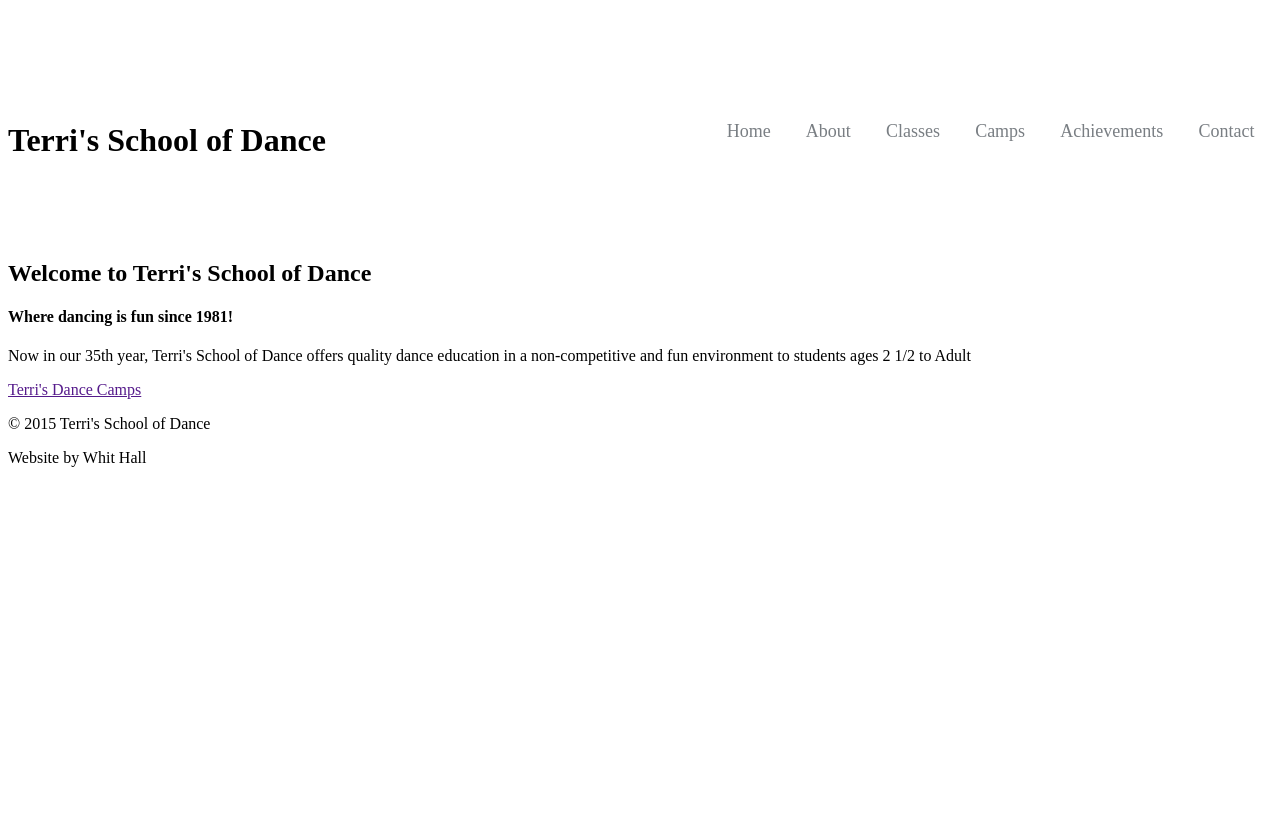
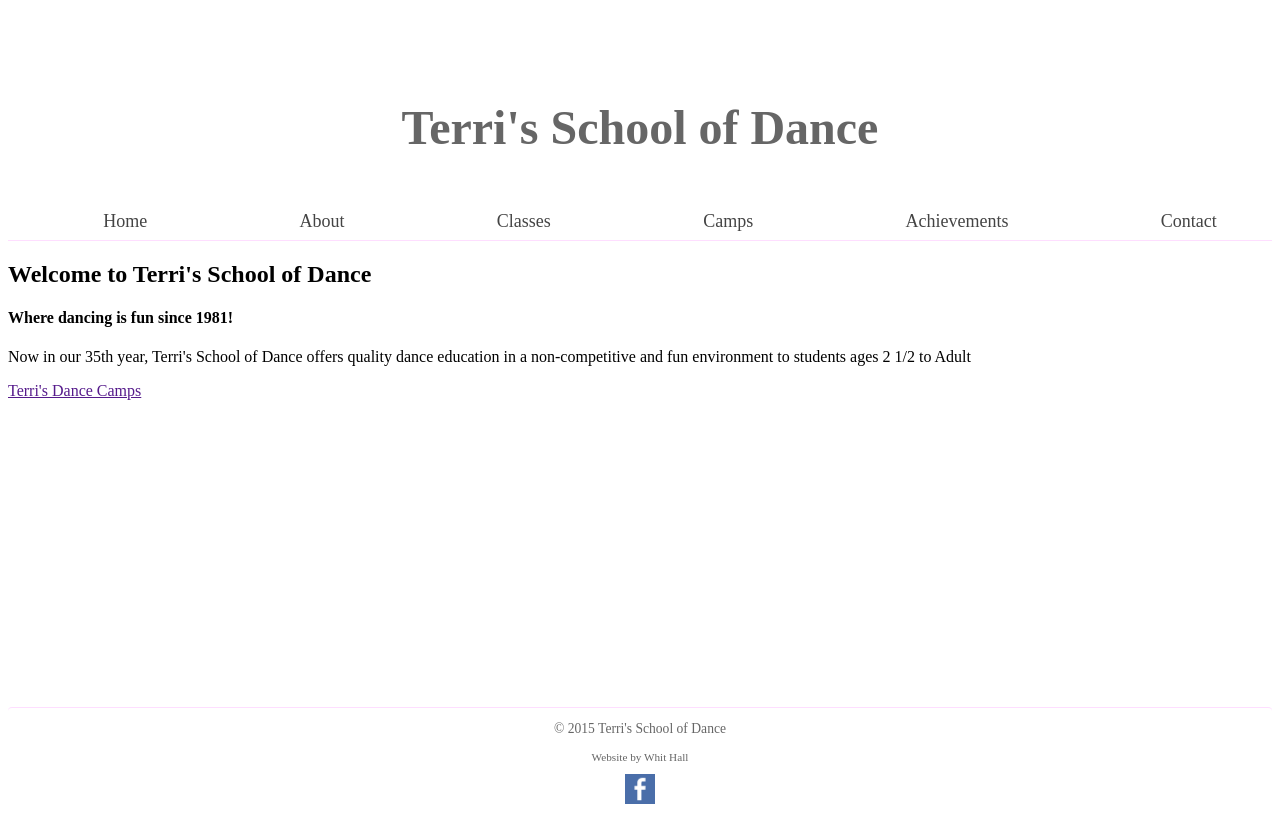
Before and after one commit to wmhall001/tsod, a plain HTML site: page index.html in a window 1280 px wide. Drawn offline with Linux system fonts and the light colour scheme; a web font is replaced by a local one.

Commit message:
header and footer

```diff
--- a/css/flexbox-nav.css
+++ b/css/flexbox-nav.css
@@ -2,7 +2,6 @@
 
 header {
     padding-top: 2em;
-    al
 }
 
 header,
@@ -13,6 +12,7 @@ header,
 
 .pagetitle {
     align-self: center;
+    font-family: 'Suranna', serif;
 }
 
 .nav {
@@ -25,7 +25,7 @@ ul {
 }
 
 .nav a {
-    color: #797e83;
+    color: #444;
     text-decoration: none;
     list-style: none;
     display: block;
@@ -61,10 +61,16 @@ ul {
     header {
         height: 200px;
         justify-content: flex-end;
+        border-bottom: 1px solid #fedeff;
+    }
+
+    .pagetitle {
+        font-size: 3em;
+        color: #666;
     }
 
     .nav {
-        margin-top: 3em;
+        margin: 1em 3em 0 3em;
         flex-direction: row;
         justify-content: space-between;
     }
@@ -73,23 +79,3 @@ ul {
         border-bottom-color: transparent;
     }
 }
-
-@media (min-width: 1025px) {
-    header {
-        flex-direction: row;
-    }
-
-    .pagetitle {
-        margin-right: auto;
-    }
-
-    .nav {
-        margin-top: 0;
-        align-self: center;
-    }
-
-    .nav li {
-        margin-left: .65em;
-        margin-right: .65em;
-    }
-}
--- /dev/null
+++ b/css/footer.css
@@ -0,0 +1,32 @@
+body {
+    display: flex;
+  min-height: 100vh;
+  flex-direction: column;
+}
+
+#content {
+    flex: 1;
+}
+
+footer {
+    border-top: 1px solid #fedeff;
+    border-radius: 4px;
+    display: flex;
+    flex-direction: column;
+    text-align: center;
+    font-family: 'Suranna', serif;
+    color: #666;
+}
+
+#copy {
+    font-size: .85em;
+}
+
+#credit {
+    font-size: .7em;
+    margin-top: 0;
+}
+
+#facebook {
+    max-height: 30px;
+}
--- a/index.html
+++ b/index.html
@@ -4,11 +4,12 @@
     <meta charset="utf-8">
     <meta name="viewport" content="width=device-width, initial-scale=1.0">
     <title>Terri's School of Dance</title>
+    <link href='https://fonts.googleapis.com/css?family=Suranna' rel='stylesheet' type='text/css'>
     <link rel="stylesheet" type="text/css" href="css/flexbox-nav.css">
+    <link rel="stylesheet" type="text/css" href="css/footer.css">
 </head>
 
 <body>
-    <div id="container">
     <header>
         <h1 class="pagetitle">Terri's School of Dance</h1>
         <ul class="nav">
@@ -27,10 +28,10 @@
         <p>Now in our 35th year, Terri's School of Dance offers quality dance education in a non-competitive and fun environment to students ages 2 1/2 to Adult</p>
         <a href="">Terri's Dance Camps</a>
     </div>
-    </div>
     <footer>
-        <p>&copy; 2015 Terri's School of Dance</p>
-        <p>Website by Whit Hall</p>
+        <p id="copy">&copy; 2015 Terri's School of Dance</p>
+        <p id="credit">Website by Whit Hall</p>
+        <a href="https://www.facebook.com/TerrisSchoolofDance"><img id="facebook" src="images/facebook.png" alt="facebook" /></a>
     </footer>
 </body>
 </html>
```
Also changed, not shown: about.html (+4 -2 lines), achievements.html (+4 -2 lines), camps.html (+5 -3 lines), classes.html (+4 -2 lines), contact.html (+4 -2 lines), images/facebook.png (added).
